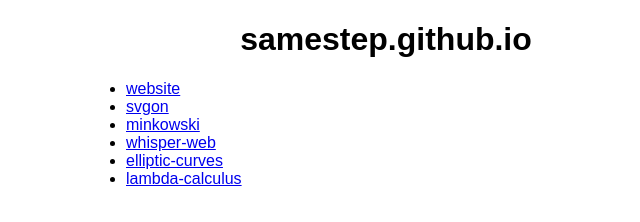
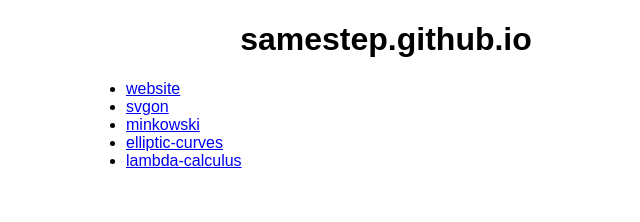
Before and after one commit to samestep/samestep.github.io, a plain HTML site: page index.html in a window 1280 px wide. Shown: the whole page, without its empty margins (254-894 px from the left). Drawn offline with Linux system fonts and the light colour scheme.

Commit message:
Take down Whisper webapp

```diff
--- a/index.html
+++ b/index.html
@@ -12,7 +12,6 @@
       <li><a href="https://samestep.com/">website</a></li>
       <li><a href="svgon/">svgon</a></li>
       <li><a href="minkowski/">minkowski</a></li>
-      <li><a href="whisper-web/">whisper-web</a></li>
       <li><a href="elliptic-curves/">elliptic-curves</a></li>
       <li><a href="lambda-calculus/">lambda-calculus</a></li>
     </ul>
```
